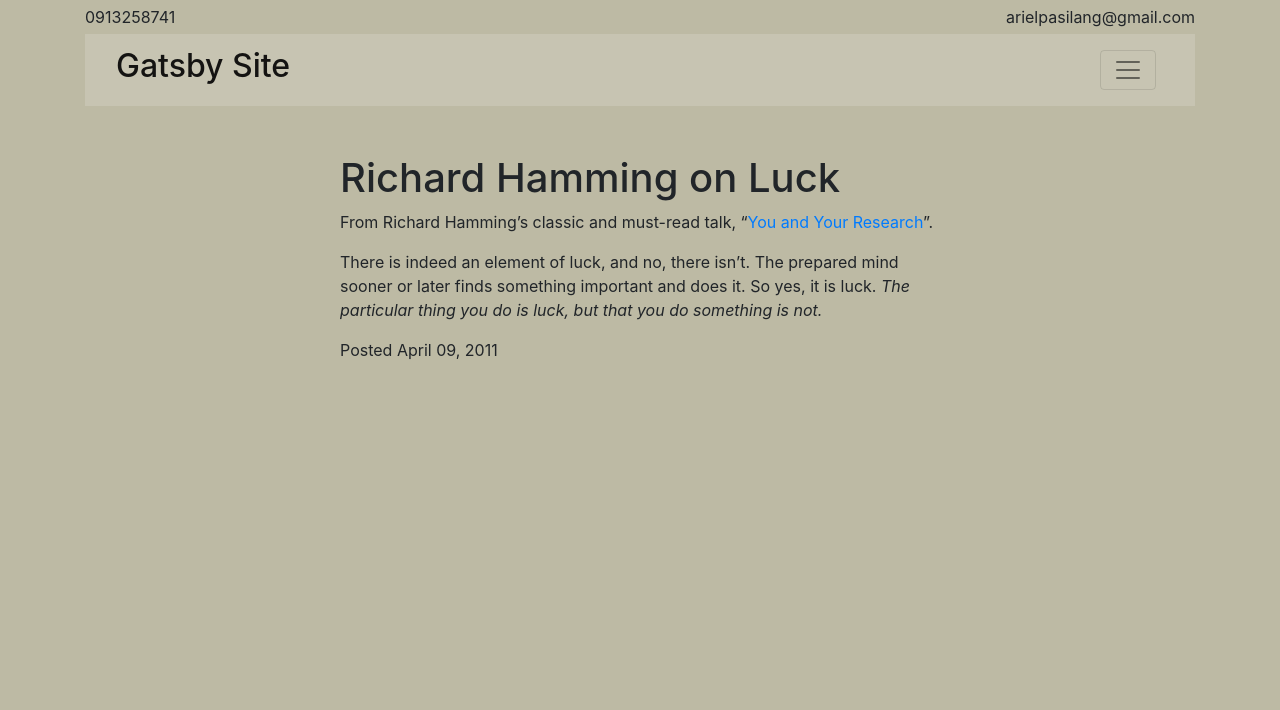
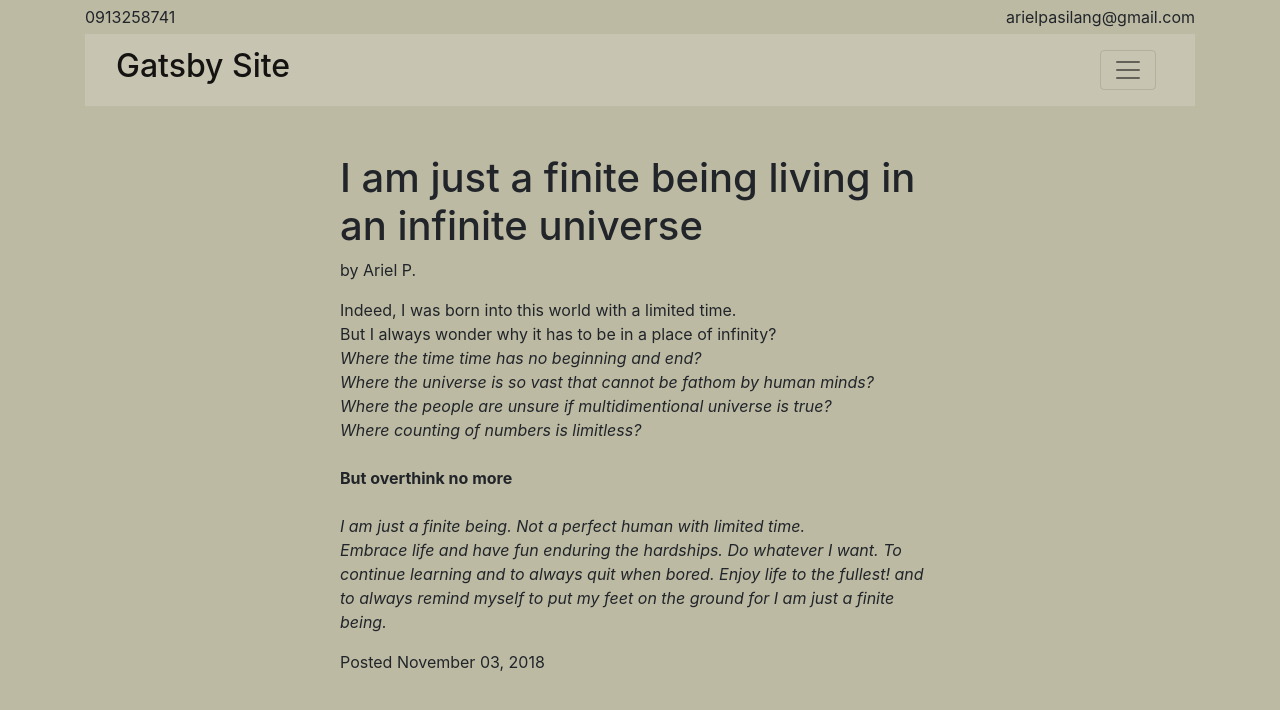
Before and after one commit to arielpasilang/defaultz01-gatbsy, a Gatsby site: page / in a window 1280 px wide. Built offline with nearby package versions, Linux system fonts and the light colour scheme; Gatsby itself is replaced by a stand-in of ours.

Commit message:
edited the content

```diff
--- a/src/pages/index.js
+++ b/src/pages/index.js
@@ -5,28 +5,29 @@ import Layout from "../components/layout"
 export default () => (
   <Layout>
   <div style={{ margin: `3rem auto`, maxWidth: 600 }}>
-    <h1>Richard Hamming on Luck</h1>
+    <h1>I am just a finite being living in an infinite universe</h1>
     <div>
       <p>
-        From Richard Hamming’s classic and must-read talk, “
-        <a href="http://www.cs.virginia.edu/~robins/YouAndYourResearch.html">
-          You and Your Research
-        </a>
-        ”.
+        by Ariel P.
       </p>
       <blockquote>
         <p>
-          There is indeed an element of luck, and no, there isn’t. The prepared
-          mind sooner or later finds something important and does it. So yes, it
-          is luck.{" "}
+          Indeed, I was born into this world with a limited time. <br/>But I always wonder why it has to be in a place of infinity?{" "}<br/>
           <em>
-            The particular thing you do is luck, but that you do something is
-            not.
+            Where the time time has no beginning and end?<br/>
+            Where the universe is so vast that cannot be fathom by human minds?<br/>
+            Where the people are unsure if multidimentional universe is true?<br/>
+            Where counting of numbers is limitless?<br/><br/>
+          </em>
+          <strong>But overthink no more</strong><br/><br/>
+          <em>
+            I am just a finite being. Not a perfect human with limited time.<br/>
+            Embrace life and have fun enduring the hardships. Do whatever I want. To continue learning and to always quit when bored. Enjoy life to the fullest! and to always remind myself to put my feet on the ground for I am just a finite being.
           </em>
         </p>
       </blockquote>
     </div>
-    <p>Posted April 09, 2011</p>
+    <p>Posted November 03, 2018</p>
   </div>
   </Layout>
 )
```
